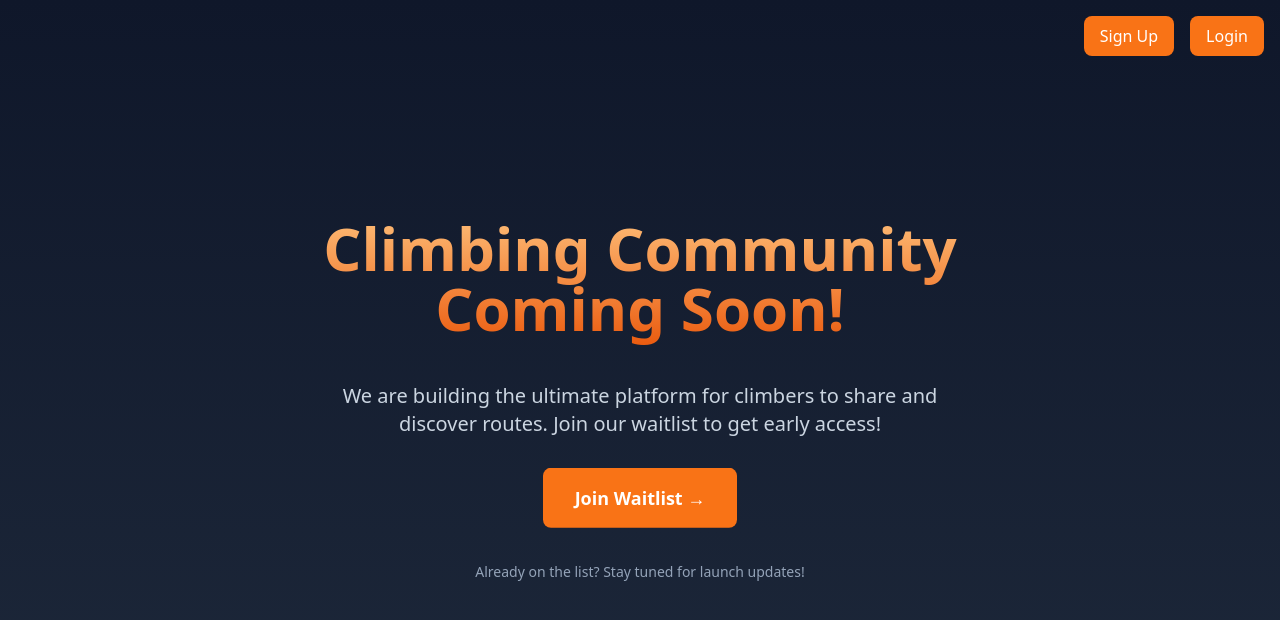
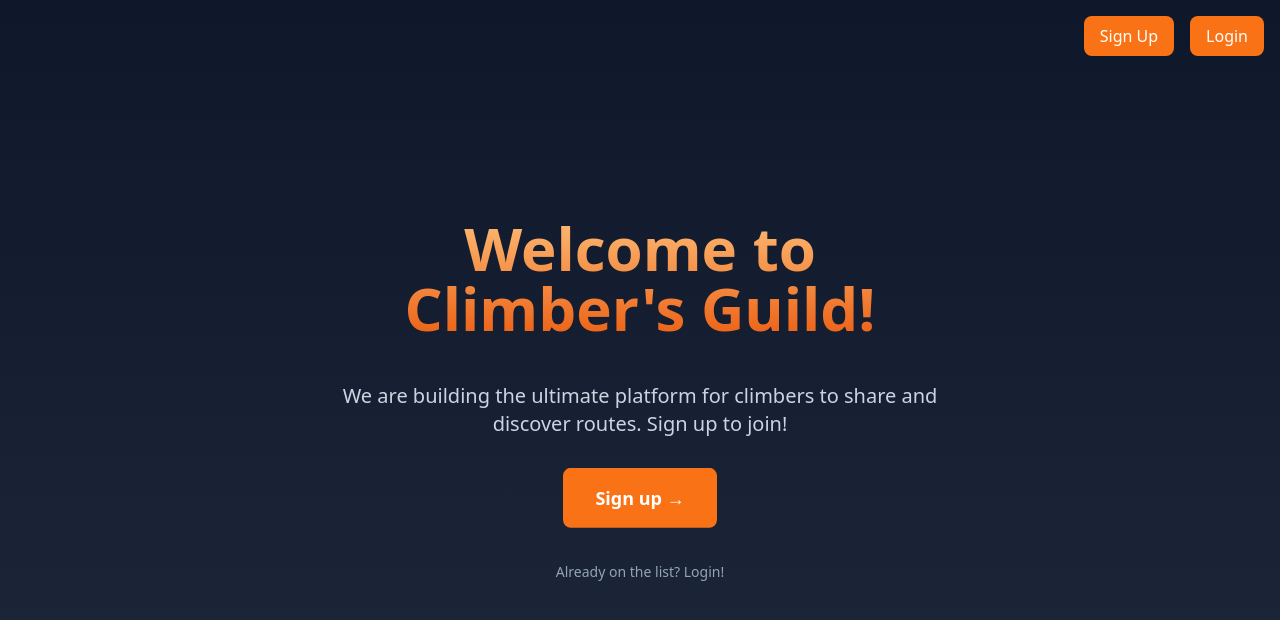
Before and after one commit to nic3245/climbersguild, a Next.js app: page / in a window 1280 px wide. Shown: the top 620 px of the page. Built offline with nearby package versions, Linux system fonts and the light colour scheme; no server answers.

Commit message:
homepage

```diff
--- a/app/page.tsx
+++ b/app/page.tsx
@@ -5,14 +5,14 @@ export default function UnderConstruction() {
     <div className="min-h-screen bg-gradient-to-b from-slate-900 to-slate-800 flex flex-col items-center justify-center text-center p-8">
       <div className="space-y-8 max-w-2xl">
       <h1 className="text-4xl md:text-6xl font-bold text-transparent bg-clip-text bg-gradient-to-b from-orange-300 to-orange-600 leading-tight pb-3">
-        Climbing Community <br />
-        Coming Soon!
+        Welcome to <br />
+        Climber&apos;s Guild!
       </h1>
 
 
         <p className="text-lg md:text-xl text-slate-300 mb-8">
           We are building the ultimate platform for climbers to share and discover routes.
-          Join our waitlist to get early access!
+          Sign up to join!
         </p>
 
         <div className="animate-bounce">
@@ -20,12 +20,12 @@ export default function UnderConstruction() {
             href="/signup"
             className="inline-block px-8 py-4 text-lg font-semibold text-white bg-orange-500 rounded-lg hover:bg-orange-600 transition-colors duration-300 transform hover:scale-105"
           >
-            Join Waitlist →
+            Sign up →
           </Link>
         </div>
 
         <p className="text-slate-400 text-sm mt-8">
-          Already on the list? Stay tuned for launch updates!
+          Already on the list? Login!
         </p>
       </div>
     </div>
```
